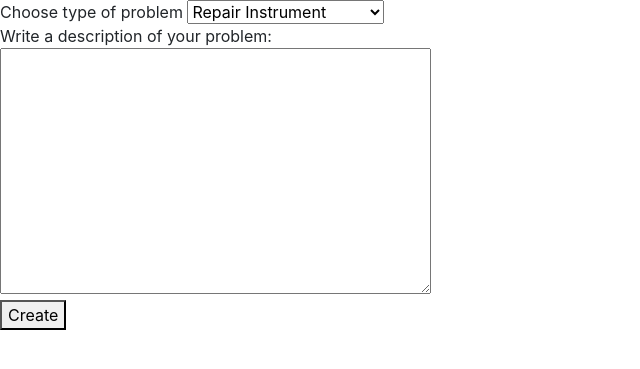
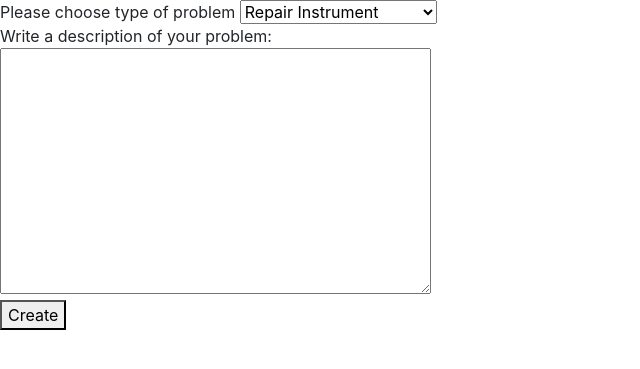
Before and after one commit to IliaSkliar/guitarcustomshop, a Django app: page /orders/new/ in a window 1280 px wide. Shown: the part 56-425 px from the top of the page, without its empty margins (0-640 px from the left). Run offline with Django 3.2, Linux system fonts and the light colour scheme; the visitor is signed in with stand-in values (Sample User, id 1); some libraries are stand-ins or nearby versions.

Commit message:
Update create order template

```diff
--- a/templates/create_order.html
+++ b/templates/create_order.html
@@ -6,7 +6,7 @@
 <form method="post">
     {% csrf_token %}
     <div>
-        Choose type of problem
+        Please choose type of problem
         {{form.problem}}
     </div>
     <div>
```
